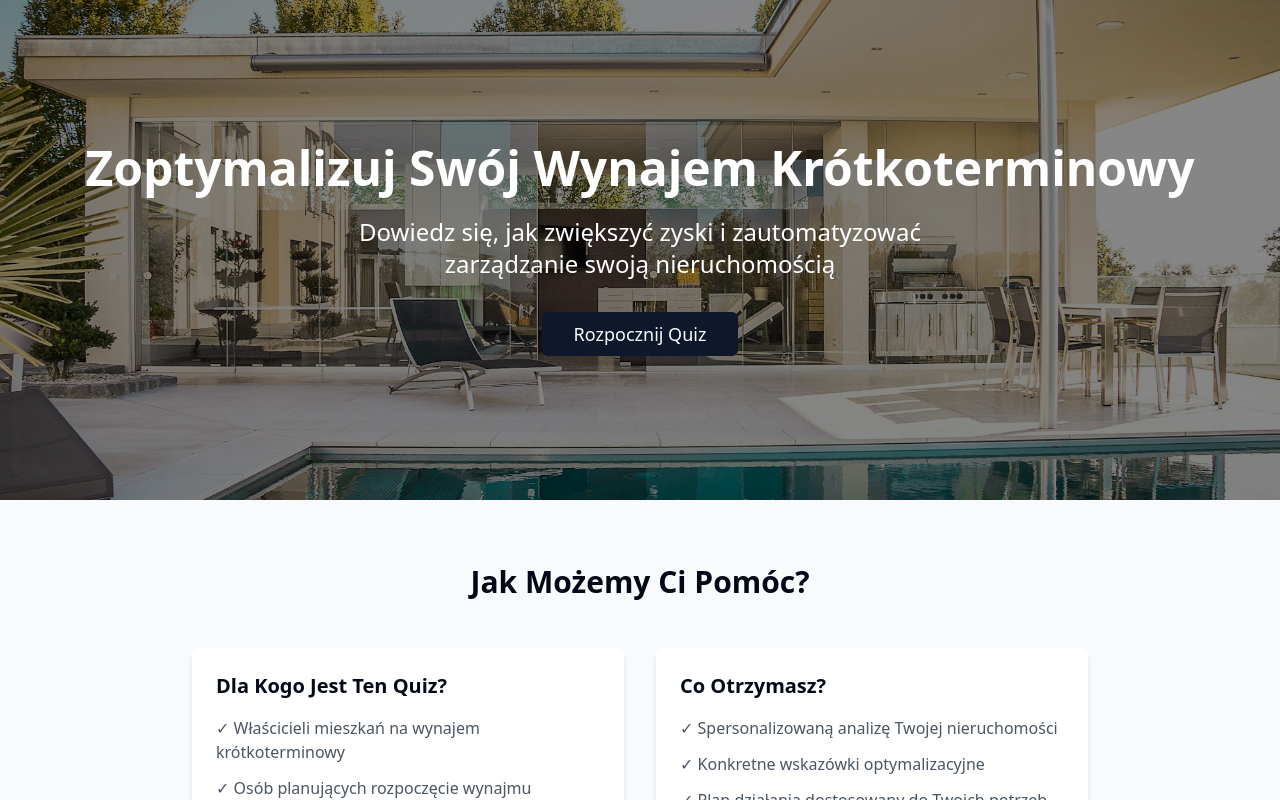
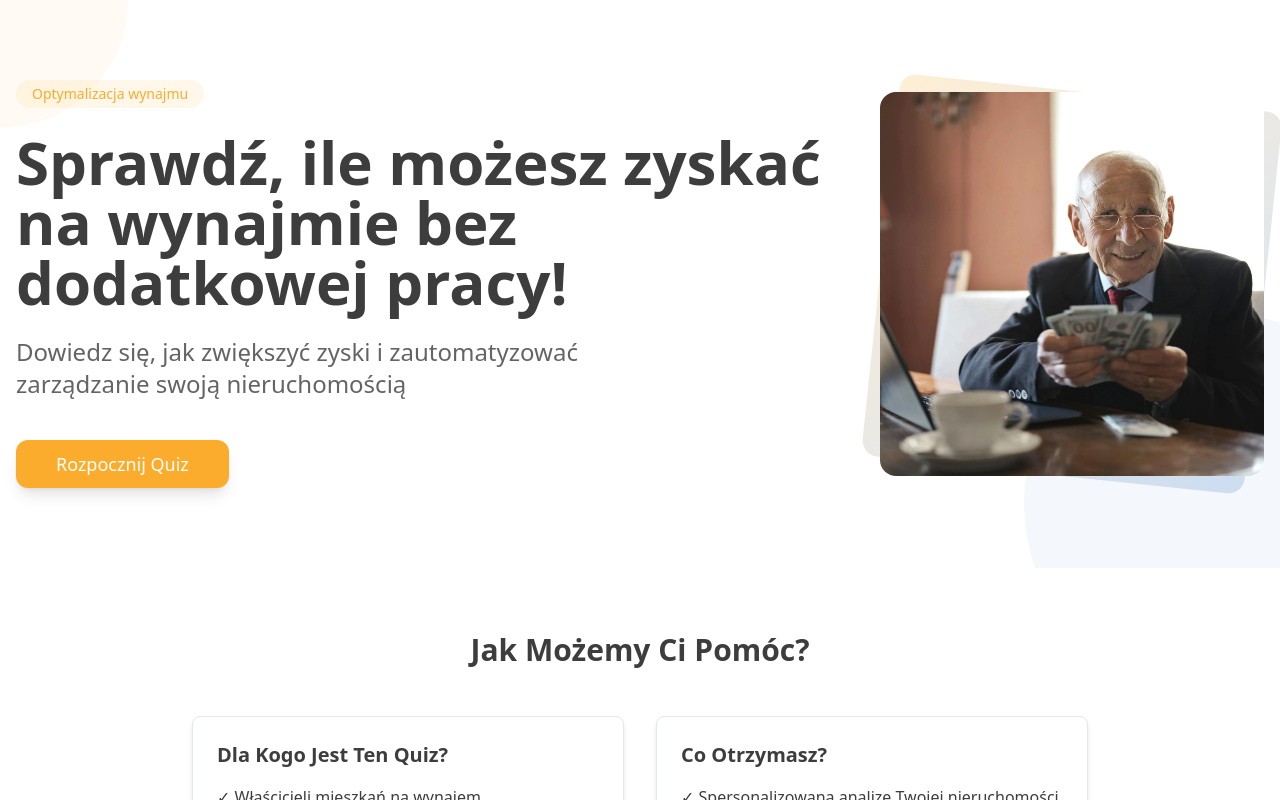
Before and after one commit to beakace/quiz-funnel, a Next.js app: page / in a window 1280 px wide. Shown: the top 800 px of the page. Built offline with nearby package versions, Linux system fonts and the light colour scheme.

Commit message:
Add new css

```diff
--- a/src/app/globals.css
+++ b/src/app/globals.css
@@ -5,32 +5,31 @@
 @layer base {
   :root {
     --background: 0 0% 100%;
-    --foreground: 222.2 84% 4.9%;
+    --foreground: 224 71.4% 4.1%;
+    --primary: 37 96% 58%;
+    --primary-foreground: 0 0% 100%;
+    --secondary: 213 63% 48%;
+    --secondary-foreground: 0 0% 100%;
+    --text: 0 0% 24%;
 
     --card: 0 0% 100%;
-    --card-foreground: 222.2 84% 4.9%;
+    --card-foreground: 224 71.4% 4.1%;
 
     --popover: 0 0% 100%;
-    --popover-foreground: 222.2 84% 4.9%;
+    --popover-foreground: 224 71.4% 4.1%;
 
-    --primary: 222.2 47.4% 11.2%;
-    --primary-foreground: 210 40% 98%;
+    --muted: 220 14.3% 95.9%;
+    --muted-foreground: 220 8.9% 46.1%;
 
-    --secondary: 210 40% 96.1%;
-    --secondary-foreground: 222.2 47.4% 11.2%;
-
-    --muted: 210 40% 96.1%;
-    --muted-foreground: 215.4 16.3% 46.9%;
-
-    --accent: 210 40% 96.1%;
-    --accent-foreground: 222.2 47.4% 11.2%;
+    --accent: 220 14.3% 95.9%;
+    --accent-foreground: 220.9 39.3% 11%;
 
     --destructive: 0 84.2% 60.2%;
-    --destructive-foreground: 210 40% 98%;
+    --destructive-foreground: 210 20% 98%;
 
-    --border: 214.3 31.8% 91.4%;
-    --input: 214.3 31.8% 91.4%;
-    --ring: 222.2 84% 4.9%;
+    --border: 220 13% 91%;
+    --input: 220 13% 91%;
+    --ring: 37 96% 58%;
 
     --radius: 0.5rem;
   }
@@ -66,11 +65,11 @@
   }
 
   * {
-    @apply border-0;
+    @apply border-border;
   }
 
   body {
-    @apply bg-background text-foreground;
+    @apply bg-background text-[#3D3D3D];
     font-feature-settings: "rlig" 1, "calt" 1;
   }
 }
--- a/src/app/page.tsx
+++ b/src/app/page.tsx
@@ -4,46 +4,62 @@ import { Button } from "@/components/ui/button";
 
 export default function Home() {
   return (
-    <main className="min-h-screen bg-gray-50">
-      {/* Hero Section with Header Image */}
-      <div className="relative h-[500px] w-full">
-        <Image
-          src="/header.jpg"
-          alt="Luxury vacation rental property"
-          fill
-          className="object-cover brightness-75"
-          priority
-        />
-        <div className="absolute inset-0 bg-black/30" />
-        <div className="absolute inset-0 flex flex-col items-center justify-center text-white text-center px-4">
-          <h1 className="text-4xl md:text-5xl font-bold mb-6">
-            Zoptymalizuj Swój Wynajem Krótkoterminowy
+    <main className="min-h-screen bg-background">
+      {/* Hero Section */}
+      <div className="bg-white relative overflow-hidden">
+        {/* Decorative elements */}
+        <div className="absolute top-0 left-0 w-64 h-64 bg-primary/5 rounded-full -translate-x-1/2 -translate-y-1/2"></div>
+        <div className="absolute bottom-0 right-0 w-96 h-96 bg-secondary/5 rounded-full translate-x-1/3 translate-y-1/3"></div>
+
+        <div className="container mx-auto px-4 relative z-10">
+          <div className="flex flex-col md:flex-row items-center justify-between py-20 gap-12">
+            <div className="flex-1 text-center md:text-left">
+              <span className="inline-block px-4 py-1 rounded-full bg-primary/10 text-primary font-medium text-sm mb-6">
+                Optymalizacja wynajmu
+              </span>
+              <h1 className="text-4xl md:text-5xl lg:text-6xl font-bold mb-6 text-[#3D3D3D] leading-tight">
+                Sprawdź, ile możesz zyskać na wynajmie bez dodatkowej pracy!
               </h1>
-          <p className="text-xl md:text-2xl mb-8 max-w-2xl">
-            Dowiedz się, jak zwiększyć zyski i zautomatyzować zarządzanie swoją
-            nieruchomością
+              <p className="text-xl md:text-2xl mb-10 max-w-2xl text-[#3D3D3D]/80 leading-relaxed">
+                Dowiedz się, jak zwiększyć zyski i zautomatyzować zarządzanie
+                swoją nieruchomością
               </p>
               <Link href="/quiz/rental-optimization">
-            <Button size="lg" className="text-lg px-8">
+                <Button
+                  size="lg"
+                  className="text-lg px-10 py-6 bg-primary text-white hover:bg-primary/90 rounded-xl shadow-lg hover:shadow-xl transition-all duration-300"
+                >
                   Rozpocznij Quiz
                 </Button>
               </Link>
+            </div>
+            <div className="relative w-72 h-72 md:w-96 md:h-96 flex-shrink-0">
+              <div className="absolute inset-0 bg-gradient-to-br from-primary/20 to-secondary/20 rounded-2xl transform rotate-6"></div>
+              <Image
+                src="/happy-old-man.webp"
+                alt="Happy property owner"
+                fill
+                className="object-cover rounded-2xl"
+                priority
+              />
+            </div>
+          </div>
         </div>
       </div>
 
       {/* Main Content */}
       <div className="container mx-auto px-4 py-16">
         <div className="max-w-4xl mx-auto">
-          <h2 className="text-3xl font-bold text-center mb-12">
+          <h2 className="text-3xl font-bold text-center mb-12 text-[#3D3D3D]">
             Jak Możemy Ci Pomóc?
           </h2>
 
           <div className="grid gap-8 md:grid-cols-2">
-            <div className="bg-white p-6 rounded-lg shadow-md">
-              <h3 className="text-xl font-semibold mb-4">
+            <div className="bg-white p-6 rounded-lg shadow-md border border-border">
+              <h3 className="text-xl font-semibold mb-4 text-[#3D3D3D]">
                 Dla Kogo Jest Ten Quiz?
               </h3>
-              <ul className="space-y-3 text-gray-600">
+              <ul className="space-y-3 text-[#3D3D3D]">
                 <li>✓ Właścicieli mieszkań na wynajem krótkoterminowy</li>
                 <li>✓ Osób planujących rozpoczęcie wynajmu</li>
                 <li>✓ Zarządców nieruchomości</li>
@@ -51,9 +67,11 @@ export default function Home() {
               </ul>
             </div>
 
-            <div className="bg-white p-6 rounded-lg shadow-md">
-              <h3 className="text-xl font-semibold mb-4">Co Otrzymasz?</h3>
-              <ul className="space-y-3 text-gray-600">
+            <div className="bg-white p-6 rounded-lg shadow-md border border-border">
+              <h3 className="text-xl font-semibold mb-4 text-[#3D3D3D]">
+                Co Otrzymasz?
+              </h3>
+              <ul className="space-y-3 text-[#3D3D3D]">
                 <li>✓ Spersonalizowaną analizę Twojej nieruchomości</li>
                 <li>✓ Konkretne wskazówki optymalizacyjne</li>
                 <li>✓ Plan działania dostosowany do Twoich potrzeb</li>
@@ -64,7 +82,10 @@ export default function Home() {
 
           <div className="text-center mt-12">
             <Link href="/quiz/rental-optimization">
-              <Button size="lg" className="text-lg">
+              <Button
+                size="lg"
+                className="text-lg bg-primary text-white hover:bg-primary/90"
+              >
                 Rozpocznij Quiz
               </Button>
             </Link>
--- a/src/app/quiz/rental-optimization/thank-you/page.tsx
+++ b/src/app/quiz/rental-optimization/thank-you/page.tsx
@@ -38,8 +38,8 @@ export default function ThankYouPage() {
             </div>
 
             <div className="flex justify-center pt-4">
-              <Link href="/dashboard">
-                <Button>Przejdź do panelu</Button>
+              <Link href="/">
+                <Button>Wróć na stronę główną</Button>
               </Link>
             </div>
           </CardContent>
--- a/src/components/ui/button.tsx
+++ b/src/components/ui/button.tsx
@@ -9,13 +9,12 @@ const buttonVariants = cva(
   {
     variants: {
       variant: {
-        default: "bg-primary text-primary-foreground hover:bg-primary/90",
+        default: "bg-primary text-white hover:bg-primary/90 shadow-sm",
         destructive:
           "bg-destructive text-destructive-foreground hover:bg-destructive/90",
         outline:
           "border border-input bg-background hover:bg-accent hover:text-accent-foreground",
-        secondary:
-          "bg-secondary text-secondary-foreground hover:bg-secondary/80",
+        secondary: "bg-secondary text-white hover:bg-secondary/80",
         ghost: "hover:bg-accent hover:text-accent-foreground",
         link: "text-primary underline-offset-4 hover:underline",
       },
```
Lines whose indentation alone changed are shown as unchanged.
